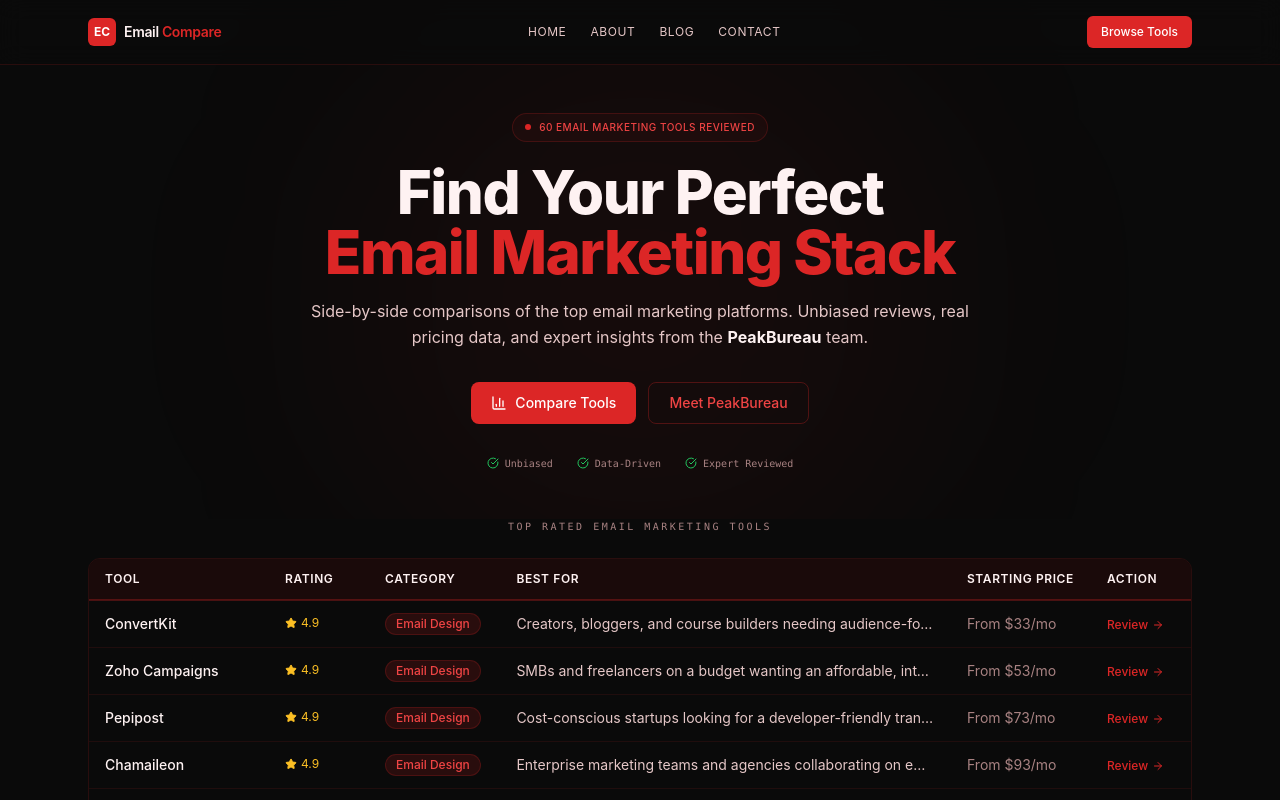
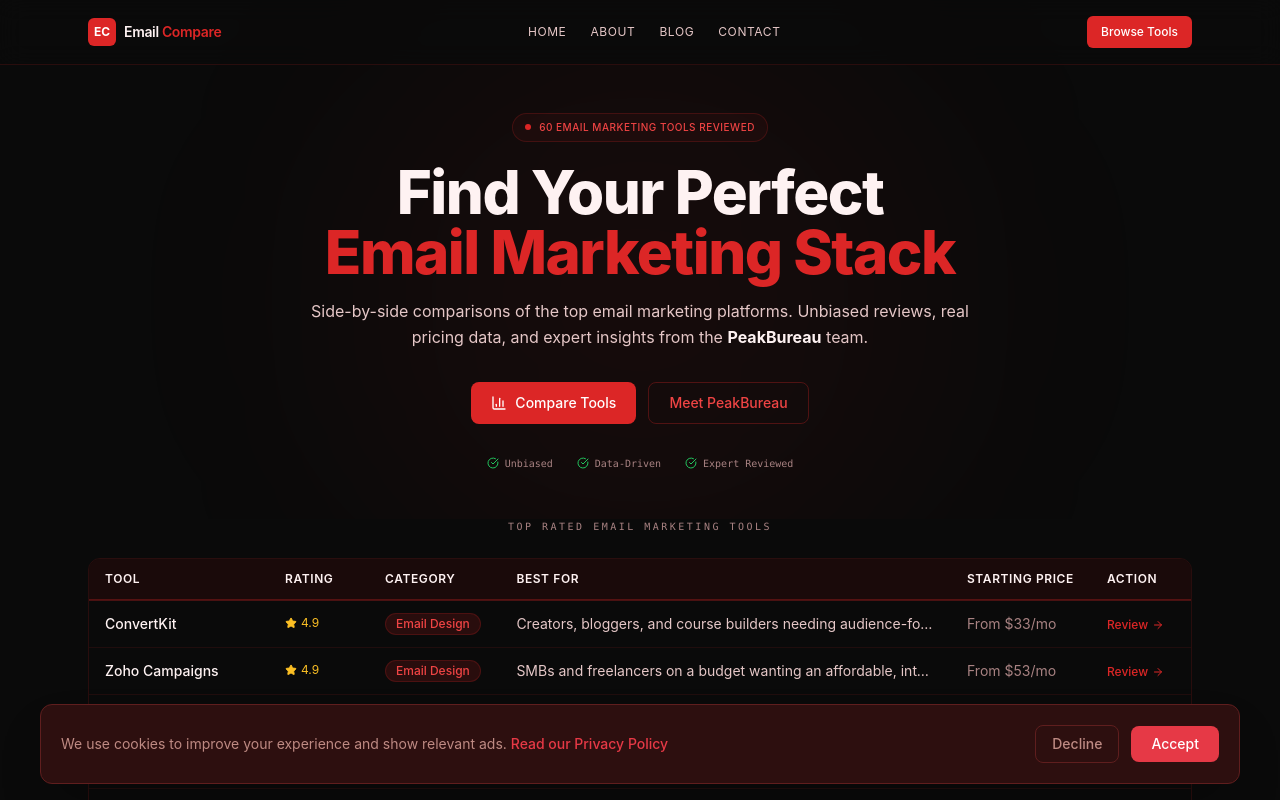
Before and after one commit to edi-tech-tools/emailmarketing-tools-hub, a Next.js app: page / in a window 1280 px wide. Shown: the top 800 px of the page. Built offline with nearby package versions, Linux system fonts and the light colour scheme.

Commit message:
fix: add CookieBanner component to layout for AdSense compliance

```diff
--- a/app/layout.tsx
+++ b/app/layout.tsx
@@ -1,6 +1,7 @@
 import type { Metadata } from "next";
 import Link from "next/link";
 import "./globals.css";
+import CookieBanner from "./components/CookieBanner";
 
 export const metadata: Metadata = {
   metadataBase: new URL("https://emailcompare.net"),
@@ -35,6 +36,7 @@ export default function RootLayout({
   return (
     <html lang="en">
       <body className="min-h-screen antialiased">
+        <CookieBanner />
         <Header />
         <main>{children}</main>
         <Footer />
```
